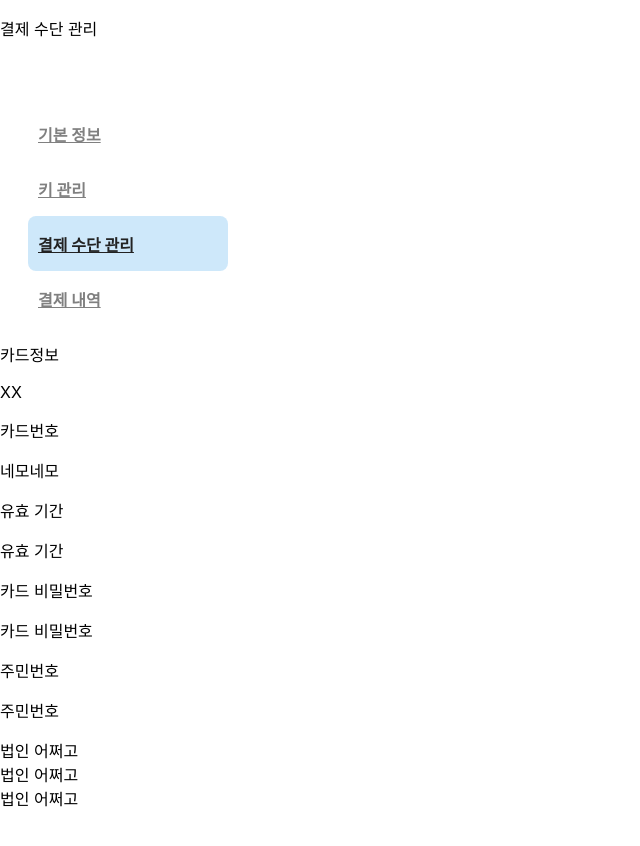
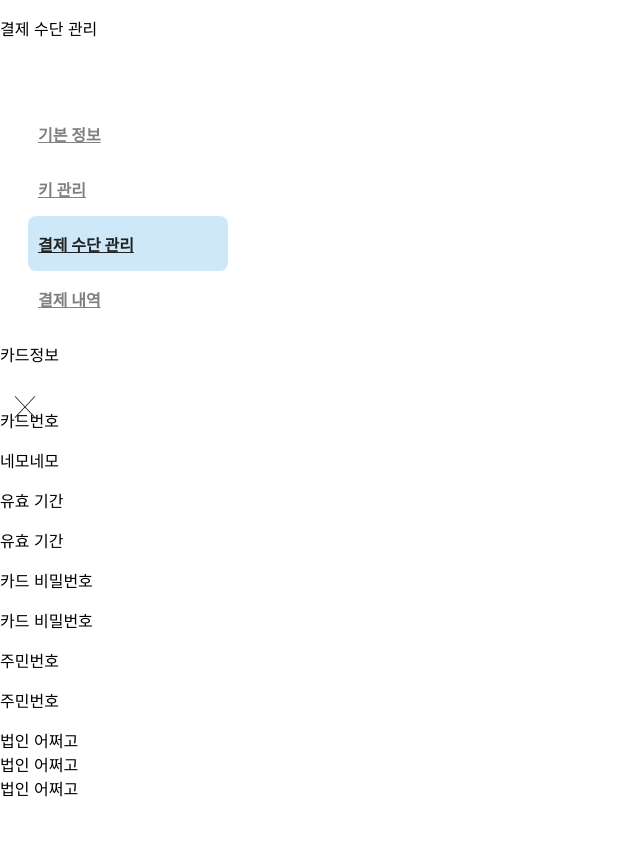
Before and after one commit to ji-eun-moon/ASAP, a React (Create React App) app in the folder Frontend/asap/: page /mypage/credit in a window 1280 px wide. Shown: the top 846 px of the page, without its empty margins (0-640 px from the left). Built offline with nearby package versions, Linux system fonts and the light colour scheme; sample sign-in values are in the browser's storage.

Commit message:
[FE] FEAT : 카드정보구현ing

```diff
--- /dev/null
+++ b/Frontend/asap/src/pages/mypage/AccountCredit.scss
@@ -0,0 +1,8 @@
+.cross {
+  // width: 20px;
+  height: 50px;
+}
+
+.credit-modal {
+  width: 900px;
+}
--- a/Frontend/asap/src/pages/mypage/AccountCredit.tsx
+++ b/Frontend/asap/src/pages/mypage/AccountCredit.tsx
@@ -2,6 +2,8 @@ import React from 'react';
 import SideBar from 'components/nav/SideBar';
 import Header from 'components/common/Header';
 import menus from 'router/mypage-menus';
+import './AccountCredit.scss';
+import { ReactComponent as Cross } from 'assets/icons/Cross2.svg';
 
 function AccountPay() {
   return (
@@ -16,12 +18,15 @@ function AccountPay() {
         <div className="col-span-10">
           {/* <p className="text-2xl font-bold">등록된 카드</p> */}
           {/* <p className="text-2xl font-bold">결제 내역</p> */}
-          <div className="px-4 credit-modal">
-            <div className="flex">
-              <p>카드정보</p>
-              <p>XX</p>
+          {/* 모달창 */}
+          <div className="px-10 py-8 credit-modal border rounded">
+            <div className="flex justify-between cross items-center">
+              <p className="text-2xl font-bold">카드정보</p>
+              <div className="mt-1">
+                <Cross />
+              </div>
             </div>
-            <div className="flex">
+            <div className="mt-2 flex border rounded py-4 px-4">
               <p>카드번호</p>
               <p>네모네모</p>
             </div>
--- a/Frontend/asap/src/pages/mypage/AccountKey.tsx
+++ b/Frontend/asap/src/pages/mypage/AccountKey.tsx
@@ -6,6 +6,16 @@ import './AccountKey.scss';
 import { ReactComponent as Copy } from 'assets/icons/copybutton.svg';
 
 function AccountKey() {
+  const willcopy = '나중에 키값넣기';
+  // 클릭하면 복사 함수
+  const handleCopyClipBoard = async (text: string) => {
+    try {
+      await navigator.clipboard.writeText(text);
+      alert('클립보드에 복사 되었습니다.');
+    } catch (error) {
+      console.log(error);
+    }
+  };
   return (
     <div>
       {/* 헤더 */}
@@ -21,11 +31,11 @@ function AccountKey() {
           <div className="mt-4 py-2 pl-3 pr-1 border-black rounded border outer flex">
             {/* 안쪽 회색박스 */}
             <div className="rounded bg-gray-300 inner text-base font-medium flex items-center">
-              <p className="ml-2">key는이거입니다.</p>
+              <p className="ml-2">{willcopy} </p>
             </div>
             {/* copy icon */}
-            <div className="iconbox ml-2">
-              <Copy />
+            <div className="iconbox ml-2 cursor-pointer">
+              <Copy onClick={() => handleCopyClipBoard(willcopy)} />
             </div>
           </div>
           {/* 아래 text */}
```
Also changed, not shown: Frontend/asap/src/assets/icons/Cross2.svg (added).
